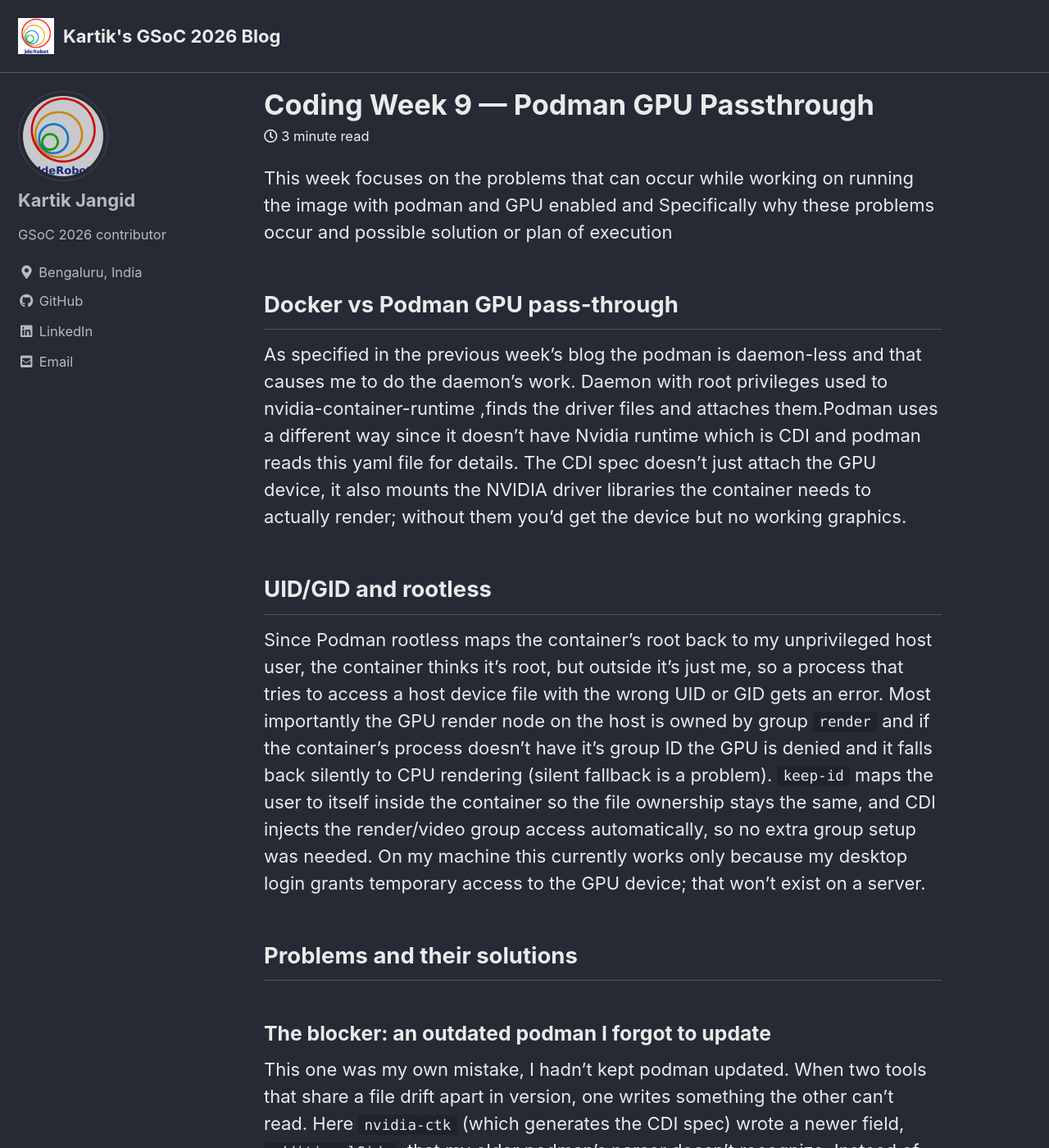
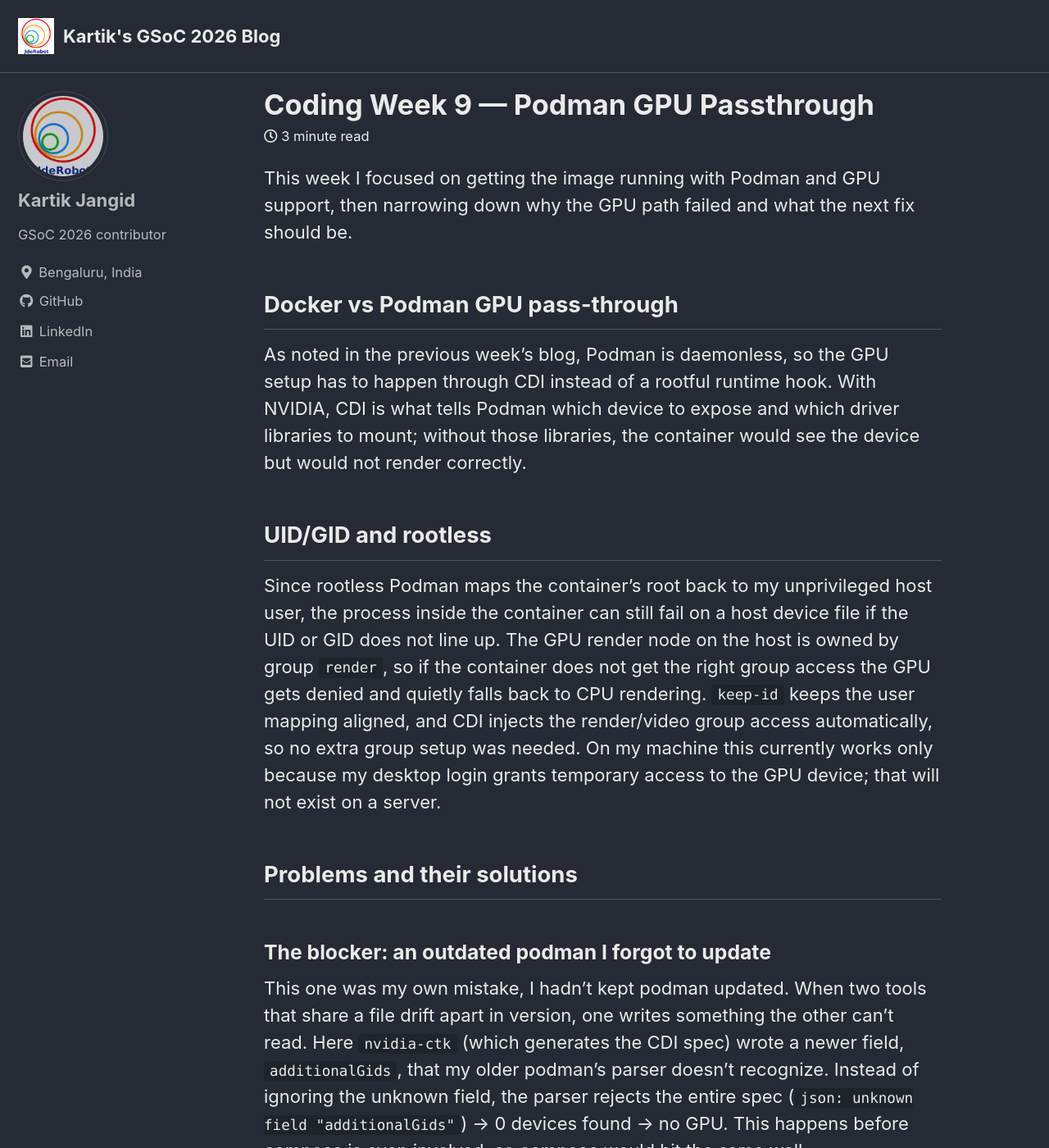
Before and after one commit to TheRoboticsClub/gsoc2026-Kartik_Jangid, a Jekyll site: the page built from docs/_posts/2026-07-22-coding-week-9.md, in a window 1280 px wide and 1400 px high. Shown: the whole window at 82% size. Built offline with Jekyll 4.4.1, drawn with Linux system fonts in a browser that asks for light colours; cached includes are drawn as plain includes; some of the changed text lies outside the part shown.

Commit message:
final changes

```diff
--- a/docs/_posts/2026-07-22-coding-week-9.md
+++ b/docs/_posts/2026-07-22-coding-week-9.md
@@ -6,13 +6,13 @@
 tags: [docker, gsoc2026, jderobot, podman, rootless, docker-compose]
 ---
 
-This week focuses on the problems that can occur while working on running the image with podman and GPU enabled and Specifically why these problems occur and possible solution or plan of execution
+This week I focused on getting the image running with Podman and GPU support, then narrowing down why the GPU path failed and what the next fix should be.
 
 ## Docker vs Podman GPU pass-through
-As specified in the previous week's blog the podman is daemon-less and that causes me to do the daemon's work. Daemon with root privileges used to nvidia-container-runtime ,finds the driver files and attaches them.Podman uses a different way since it doesn't have Nvidia runtime which is CDI and podman reads this yaml file for details. The CDI spec doesn't just attach the GPU device, it also mounts the NVIDIA driver libraries the container needs to actually render; without them you'd get the device but no working graphics.
+As noted in the previous week's blog, Podman is daemonless, so the GPU setup has to happen through CDI instead of a rootful runtime hook. With NVIDIA, CDI is what tells Podman which device to expose and which driver libraries to mount; without those libraries, the container would see the device but would not render correctly.
 
 ## UID/GID and rootless
-Since Podman rootless maps the container's root back to my unprivileged host user, the container thinks it's root, but outside it's just me, so a process that tries to access a host device file with the wrong UID or GID gets an error. Most importantly the GPU render node on the host is owned by group `render` and if the container's process doesn't have it's group ID the GPU is denied and it falls back silently to CPU rendering (silent fallback is a problem). `keep-id` maps the user to itself inside the container so the file ownership stays the same, and CDI injects the render/video group access automatically, so no extra group setup was needed. On my machine this currently works only because my desktop login grants temporary access to the GPU device; that won't exist on a server.
+Since rootless Podman maps the container's root back to my unprivileged host user, the process inside the container can still fail on a host device file if the UID or GID does not line up. The GPU render node on the host is owned by group `render`, so if the container does not get the right group access the GPU gets denied and quietly falls back to CPU rendering. `keep-id` keeps the user mapping aligned, and CDI injects the render/video group access automatically, so no extra group setup was needed. On my machine this currently works only because my desktop login grants temporary access to the GPU device; that will not exist on a server.
 
 ## Problems and their solutions
 
@@ -21,10 +21,12 @@
 
 It's not only my mistake though. Ubuntu 24.04 ships podman 4.9.3 in its repositories and that's the ceiling, so a plain `apt upgrade` won't move past it. Any student following the default install path on Ubuntu 24.04 would hit this exact wall, which makes updating podman a real prerequisite for the project and not just something I overlooked.
 
-The fix is to update podman so its parser understands the newer spec. I also found that my own `containers.conf` was overriding Podman's built-in CDI paths with a personal one, which made this work only because of a leftover debugging file from the version mismatch. Removing that override left GPU passthrough working the same way, but now on the paths a fresh install already has; `~/.config/cdi` also held two conflicting spec files, which I cleared as part of the same fix.
+The fix is to update Podman so its parser understands the newer spec. I also found that my own `containers.conf` was overriding Podman's built-in CDI paths with a personal one, which made this work only because of a leftover debugging file from the version mismatch. Removing that override left GPU passthrough working the same way, but now on the paths a fresh install already has; `~/.config/cdi` also held two conflicting spec files, which I cleared as part of the same fix.
 
 ### Which compose engine to use
 There are two "podman compose" tools and they don't behave the same. `podman compose` (which delegates to docker-compose) mangles `nvidia.com/gpu=all` into a plain bind-mount and needs the podman socket, which is disabled in rootless. The Python `podman-compose` forwards `--device nvidia.com/gpu=all` to podman untouched, so that's the engine I'll use.
+I also hit a PATH issue inside `podman-compose`, where it was resolving the wrong helper binary at first, so the same stale-tooling pattern showed up twice before the stack would start.
+I also hit a PATH issue inside `podman-compose`, where it was resolving the wrong helper binary at first, so the same stale-tooling pattern showed up twice before the stack would start.
 
 ### NVIDIA environment variables
 `NVIDIA_DRIVER_CAPABILITIES` stays, it controls which graphics libraries get mounted. `NVIDIA_VISIBLE_DEVICES` is dropped as a GPU selector here: it belongs to the old runtime-hook mechanism, and in CDI mode the device is chosen by its CDI name instead.
```
